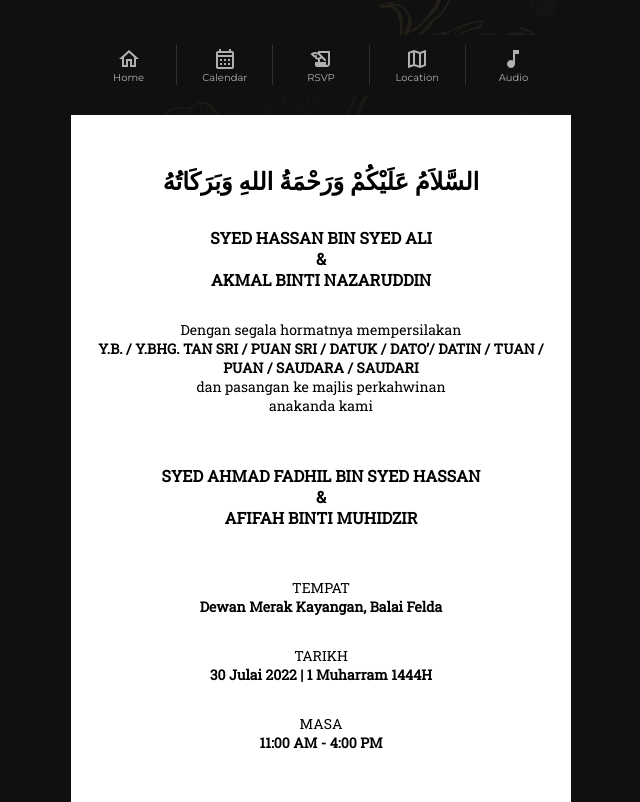
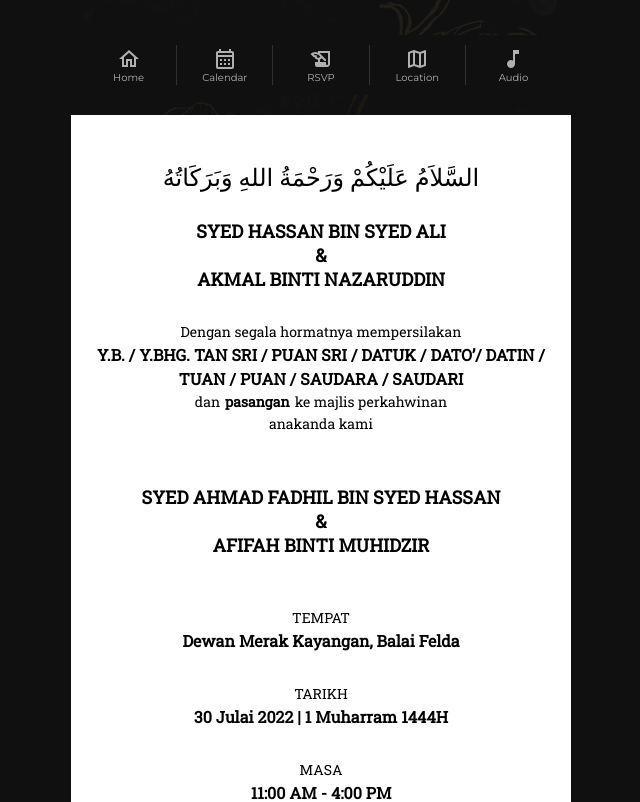
Before and after one commit to safadhildev/fadhil-wedding, a React (Create React App) app: page / in a window 1280 px wide. Shown: the part 685-1487 px from the top of the page, without its empty margins (319-959 px from the left). Built offline with nearby package versions, Linux system fonts and the light colour scheme; no server answers; the database is empty; a web font is replaced by a local one.

Commit message:
update intro

```diff
--- a/src/components/Introduction/index.js
+++ b/src/components/Introduction/index.js
@@ -14,33 +14,43 @@ const Introduction = () => {
           السَّلاَمُ عَلَيْكُمْ وَرَحْمَةُ اللهِ وَبَرَكَاتُهُ
         </p>
         <p
-          className="intro-text-big"
+          className="intro-text-big bold"
           style={{ margin: "30px 0 0" }}
         >{`SYED HASSAN BIN SYED ALI\n&\nAKMAL BINTI NAZARUDDIN`}</p>
         <p className="intro-text-small" style={{ margin: "30px 0 0" }}>
           Dengan segala hormatnya mempersilakan
         </p>
-        <p className="intro-text-normal">
+        <p className="intro-text-normal bold">
           Y.B. / Y.BHG. TAN SRI / PUAN SRI / DATUK / DATO’/ DATIN / TUAN / PUAN
           / SAUDARA / SAUDARI
         </p>
-        <p className="intro-text-small">dan pasangan ke majlis perkahwinan</p>
+        <p className="intro-text-small">
+          dan{" "}
+          <p className="intro-text-small bold" style={{ margin: "0 5px 0" }}>
+            pasangan
+          </p>{" "}
+          ke majlis perkahwinan
+        </p>
         <p className="intro-text-small">anakanda kami</p>
-        <p className="intro-text-big" style={{ margin: "50px 0 0" }}>
+        <p className="intro-text-big bold" style={{ margin: "50px 0 0" }}>
           {`SYED AHMAD FADHIL BIN SYED HASSAN\n&\nAFIFAH BINTI MUHIDZIR`}
         </p>
         <p className="intro-text-small" style={{ margin: "50px 0 0" }}>
           TEMPAT
         </p>
-        <p className="intro-text-normal">Dewan Merak Kayangan, Balai Felda</p>
+        <p className="intro-text-normal bold">
+          Dewan Merak Kayangan, Balai Felda
+        </p>
         <p className="intro-text-small" style={{ margin: "30px 0 0" }}>
           TARIKH
         </p>
-        <p className="intro-text-normal">30 Julai 2022 | 1 Muharram 1444H</p>
+        <p className="intro-text-normal bold">
+          30 Julai 2022 | 1 Muharram 1444H
+        </p>
         <p className="intro-text-small" style={{ margin: "30px 0 0" }}>
           MASA
         </p>
-        <p className="intro-text-normal">11:00 AM - 4:00 PM</p>
+        <p className="intro-text-normal bold">11:00 AM - 4:00 PM</p>
       </div>
     </div>
   );
--- a/src/components/Introduction/styles.css
+++ b/src/components/Introduction/styles.css
@@ -6,32 +6,46 @@
   max-height: 100vh;
   position: relative;
   background-color: #ffffff;
-  padding: 50px 20px;
+  padding: 50px 20px 100px;
 }
 
 .intro-text-small {
+  display: flex;
+  justify-content: center;
   font-size: 14px;
+  line-height: 22px;
   color: #000;
   white-space: pre-line;
   font-family: "Roboto Slab", serif;
   text-align: center;
-  font-weight: 400;
+  font-weight: normal;
 }
 
 .intro-text-normal {
-  color: #000;
-  white-space: pre-line;
-  font-family: "Roboto Slab", serif;
-  font-size: 14px;
-  text-align: center;
-  font-weight: 600;
-}
-
-.intro-text-big {
+  display: flex;
+  justify-content: center;
   color: #000;
   white-space: pre-line;
   font-family: "Roboto Slab", serif;
   font-size: 16px;
+  line-height: 24px;
   text-align: center;
-  font-weight: 600;
+  font-weight: normal;
 }
+
+.intro-text-big {
+  display: flex;
+  justify-content: center;
+  color: #000;
+  white-space: pre-line;
+  font-family: "Roboto Slab", serif;
+  font-size: 18px;
+  line-height: 24px;
+  text-align: center;
+
+  font-weight: normal;
+}
+
+.bold {
+  font-weight: bold;
+}
```
